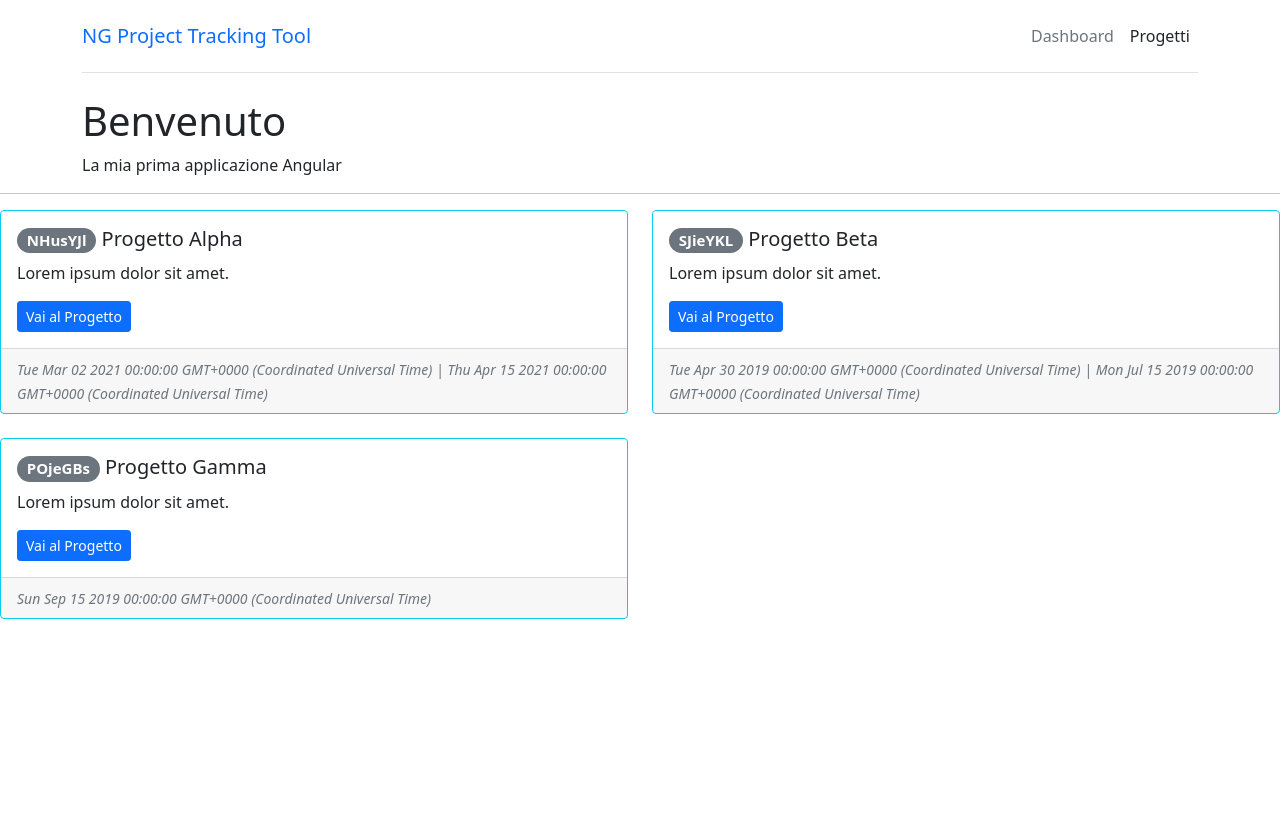
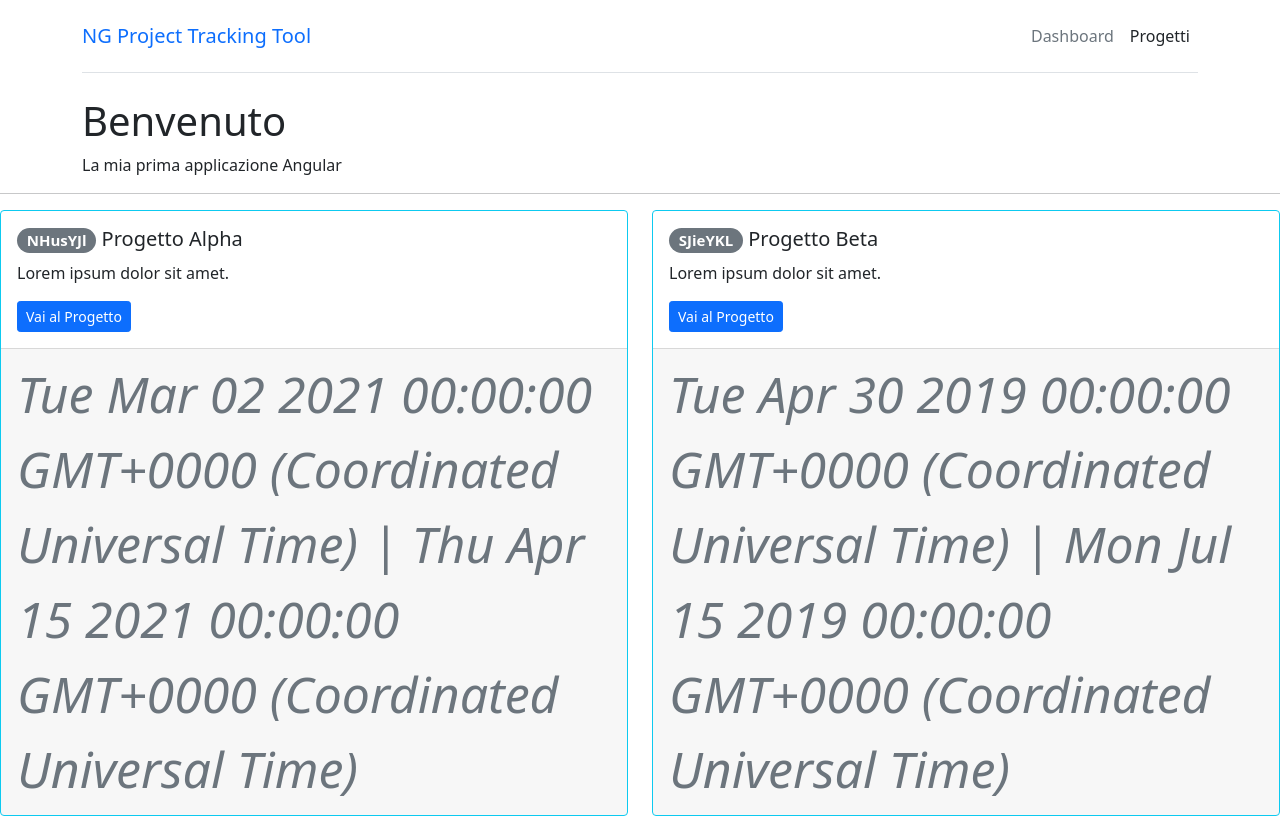
Before and after one commit to giglioDomenicoMirko/CorsoDevelhope-AngularApp-Sciuti, an Angular app: page / in a window 1280 px wide. Shown: the top 818 px of the page. Built offline with nearby package versions, Linux system fonts and the light colour scheme.

Commit message:
gestire le classi e stili

```diff
--- a/src/app/project/project/project.component.html
+++ b/src/app/project/project/project.component.html
@@ -1,10 +1,6 @@
 <div class="row row-cols-1 row-cols-md-2 g-4" *ngIf="projects.length > 0; else noProjects">
   <div class="col" *ngFor="let project of projects">
-      <!-- <div class="card" [ngClass]="'border-info'"> -->
-      <!-- <div class="card" [ngClass]="project.done ? 'border-info': 'border-warning'"> -->
-      <!-- <div class="card" [ngClass]="{'border-info': project.done, 'border-warning': !project.done}"> -->
-      <div class="card" [ngClass]="getClasses(project)">
-
+      <div class="card" [class.border-info]="project.done" [class.border-warning]="!project.done">
       <div class="card-body">
         <h5 class="card-title">
           <span class="badge bg-secondary rounded-pill">{{
@@ -16,7 +12,9 @@
         <a href="#" class="btn btn-primary btn-sm">Vai al Progetto</a>
       </div>
       <div class="card-footer">
-        <small class="text-muted" [ngStyle]="{'font-style': project.done ? 'italic': 'normal'}">
+        <!-- <small class="text-muted" [ngStyle]="{'font-style': project.done ? 'italic': 'normal'}" [style.fontSize]="'30px'"> -->
+        <small class="text-muted" [ngStyle]="{'font-style': project.done ? 'italic': 'normal'}" [style.fontSize.px]="'50'">
+
           <span>{{ project.start }}</span>
           <span *ngIf="project.end"> | {{ project.end }}</span>
         </small>
--- a/src/app/project/project/project.component.ts
+++ b/src/app/project/project/project.component.ts
@@ -44,18 +44,10 @@ export class ProjectComponent implements OnInit {
   ]
 
   constructor() {
-    setTimeout(() => this.projects[2].done = true, 3000);
   }
 
   ngOnInit(): void {
   }
 
-  getClasses(projectId: Project) {
-    if(projectId.done) {
-      return 'border-info';
-    } else {
-      return 'border-warning';
-    }
-  }
 
 }
```
